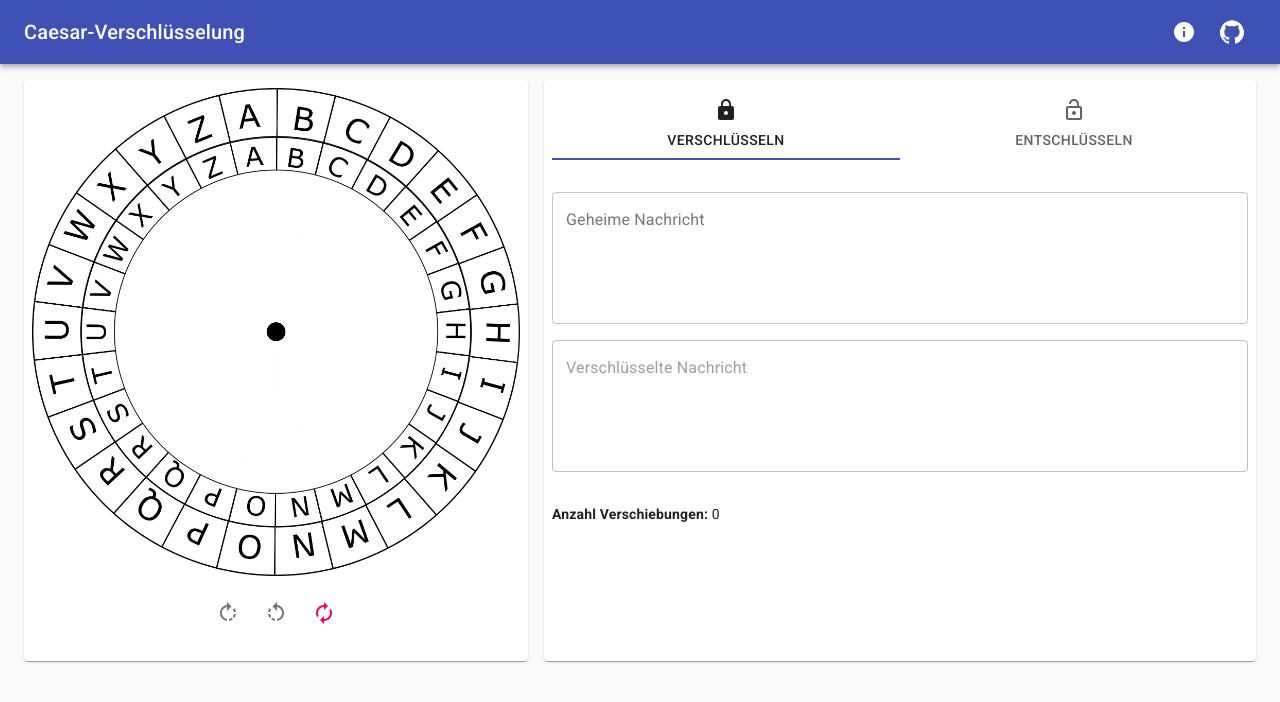
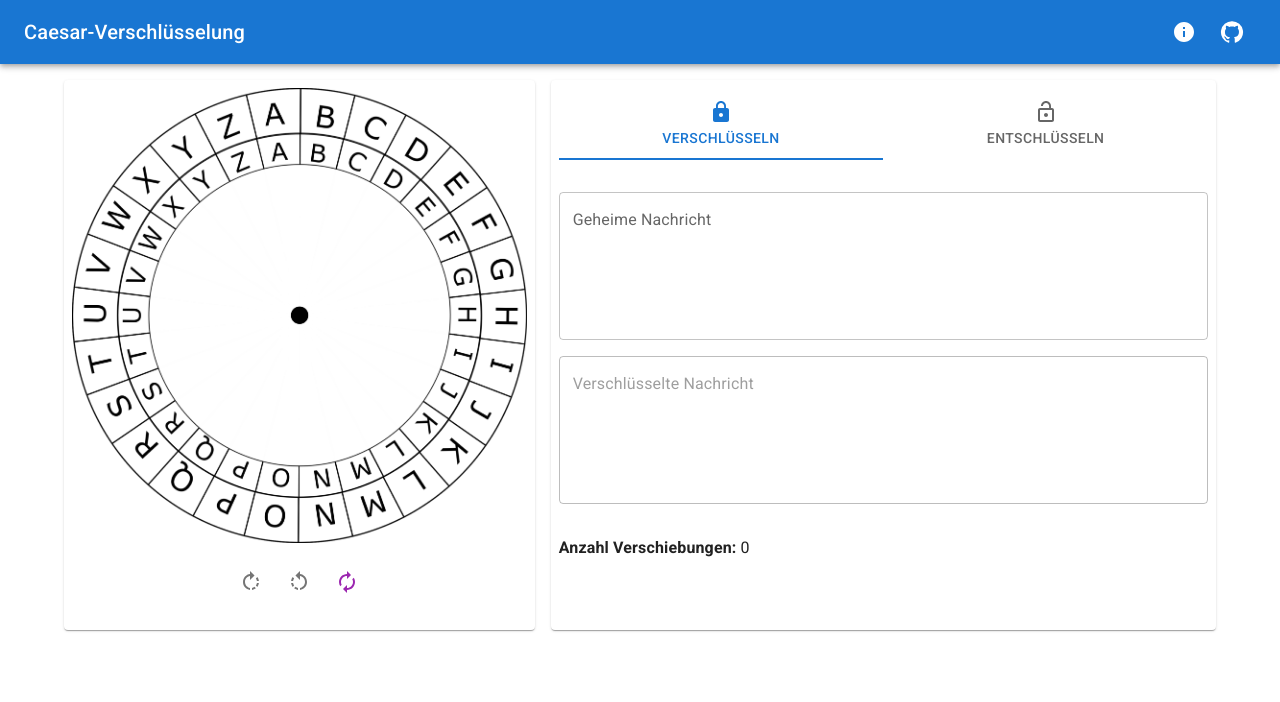
Before and after one commit to kkrings/react-caesar-cipher, a React (Create React App) app: page / in a window 1280 px wide. Shown: the top 702 px of the page. Built offline with nearby package versions, Linux system fonts and the light colour scheme.

Commit message:
Upgrade to Material UIversion 5.

```diff
--- a/src/App.tsx
+++ b/src/App.tsx
@@ -1,5 +1,5 @@
 import * as React from 'react';
-import { Container, Grid, Paper } from '@material-ui/core';
+import { Container, Grid, Paper } from '@mui/material';
 import { CipherAppBar } from './components/cipher-app-bar/CipherAppBar';
 import { CipherControl } from './components/cipher-control/CipherControl';
 import { CipherDisks } from './components/cipher-disks/CipherDisks';
--- a/src/components/cipher-app-bar/CipherAppBar.tsx
+++ b/src/components/cipher-app-bar/CipherAppBar.tsx
@@ -1,6 +1,6 @@
 import * as React from 'react';
-import { AppBar, IconButton, Popper, Toolbar, Typography } from '@material-ui/core';
-import { GitHub, Info } from '@material-ui/icons';
+import { AppBar, IconButton, Popper, Toolbar, Typography } from '@mui/material';
+import { GitHub, Info } from '@mui/icons-material';
 import { CipherAppBarInfoMenu } from './cipher-app-bar-info-menu/CipherAppBarInfoMenu';
 import styles from './CipherAppBar.module.css';
 
@@ -21,7 +21,7 @@ export function CipherAppBar() {
           onClick={
             (event) => setInfoAnchor(infoAnchor === null ? event.currentTarget : null)
           }
-        >
+          size="large">
           <Info />
         </IconButton>
         <Popper
@@ -34,7 +34,7 @@ export function CipherAppBar() {
         <IconButton
           color="inherit"
           href="https://github.com/kkrings/react-caesar-cipher"
-        >
+          size="large">
           <GitHub />
         </IconButton>
       </Toolbar>
--- a/src/components/cipher-app-bar/cipher-app-bar-info-menu/CipherAppBarInfoMenu.tsx
+++ b/src/components/cipher-app-bar/cipher-app-bar-info-menu/CipherAppBarInfoMenu.tsx
@@ -1,6 +1,6 @@
 import * as React from 'react';
-import { Box, IconButton, Paper, Typography } from '@material-ui/core';
-import { Close } from '@material-ui/icons';
+import { Box, IconButton, Paper, Typography } from '@mui/material';
+import { Close } from '@mui/icons-material';
 import styles from './CipherAppBarInfoMenu.module.css';
 
 type CipherAppBarInfoMenuProps = {
@@ -11,7 +11,7 @@ export function CipherAppBarInfoMenu(props: CipherAppBarInfoMenuProps) {
   return (
     <Paper className={styles.infoMenu}>
       <Box textAlign="right">
-        <IconButton role="close" onClick={props.onCloseButtonClick}>
+        <IconButton role="close" onClick={props.onCloseButtonClick} size="large">
           <Close />
         </IconButton>
       </Box>
--- a/src/components/cipher-control/CipherControl.tsx
+++ b/src/components/cipher-control/CipherControl.tsx
@@ -1,6 +1,6 @@
 import * as React from 'react';
-import { Box, IconButton } from '@material-ui/core';
-import { Autorenew, RotateLeft, RotateRight } from '@material-ui/icons';
+import { Box, IconButton } from '@mui/material';
+import { Autorenew, RotateLeft, RotateRight } from '@mui/icons-material';
 
 type CipherControlProps = {
   onClockwiseRotation: () => void
@@ -15,14 +15,14 @@ export function CipherControl(props: CipherControlProps) {
         onClick={props.onClockwiseRotation}
         aria-label="Im Uhrzeigersinn"
         aria-controls="cipher-disk"
-      >
+        size="large">
         <RotateRight />
       </IconButton>
       <IconButton
         onClick={props.onCounterClockwiseRotation}
         aria-label="Gegen den Uhrzeigersinn"
         aria-controls="cipher-disk"
-      >
+        size="large">
         <RotateLeft />
       </IconButton>
       <IconButton
@@ -30,7 +30,7 @@ export function CipherControl(props: CipherControlProps) {
         aria-label="Auf Anfang"
         aria-controls="cipher-disk"
         color="secondary"
-      >
+        size="large">
         <Autorenew />
       </IconButton>
     </Box>
--- a/src/components/cipher-disks/CipherDisks.tsx
+++ b/src/components/cipher-disks/CipherDisks.tsx
@@ -1,6 +1,6 @@
 import * as React from 'react';
-import { Box } from '@material-ui/core';
-import { createStyles, makeStyles } from '@material-ui/core/styles';
+import { Box } from '@mui/material';
+import { ImgRot } from './ImgRot';
 import cipherInnerDisk from './CipherInnerDisk.png';
 import styles from './CipherDisks.module.css';
 
@@ -8,24 +8,16 @@ type CipherDisksProps = {
   angleDeg: number
 };
 
-const useStyles = makeStyles(() => createStyles({
-  rotated: {
-    transform: (props: CipherDisksProps) => `rotate(${props.angleDeg}deg)`
-  }
-}));
-
-export function CipherDisks(props : CipherDisksProps) {
-  const rotationStyle = useStyles(props);
-
+export function CipherDisks(props: CipherDisksProps) {
   return (
     <Box className={styles.cipherOuterDisk}>
-      <img
+      <ImgRot
         id="cipher-disk"
         src={cipherInnerDisk}
         alt="Chiffrierscheibe"
         width="100%"
         height="auto"
-        className={rotationStyle.rotated}
+        angle={props.angleDeg}
       />
     </Box>
   );
--- /dev/null
+++ b/src/components/cipher-disks/ImgRot.tsx
@@ -0,0 +1,9 @@
+import { styled } from '@mui/material/styles';
+
+type ImgRotProps = {
+  angle: number
+}
+
+export const ImgRot = styled('img')<ImgRotProps>(({ angle: angleDeg }) => ({
+  transform: `rotate(${angleDeg}deg)`
+}));
--- a/src/components/cipher-message/CipherMessage.tsx
+++ b/src/components/cipher-message/CipherMessage.tsx
@@ -1,6 +1,6 @@
 import * as React from 'react';
-import { Tab, Tabs } from '@material-ui/core';
-import { Lock, LockOpen } from '@material-ui/icons';
+import { Tab, Tabs } from '@mui/material';
+import { Lock, LockOpen } from '@mui/icons-material';
 import { CipherMessageInput } from './cipher-message-input/CipherMessageInput';
 import { CipherDirection } from '../../types/CipherDirection';
 
--- a/src/components/cipher-message/cipher-message-input/CipherMessageInput.tsx
+++ b/src/components/cipher-message/cipher-message-input/CipherMessageInput.tsx
@@ -1,5 +1,5 @@
 import * as React from 'react';
-import { Box, TextField } from '@material-ui/core';
+import { Box, TextField } from '@mui/material';
 import { CipherDirection } from '../../../types/CipherDirection';
 import { CipherService } from '../../../services/CipherService';
 import styles from './CipherMessageInput.module.css';
--- a/src/index.tsx
+++ b/src/index.tsx
@@ -1,12 +1,12 @@
 import * as React from 'react';
 import * as ReactDOM from 'react-dom';
-import { createMuiTheme, ThemeProvider } from '@material-ui/core/styles';
-import { CssBaseline } from '@material-ui/core';
-import { deDE } from '@material-ui/core/locale';
+import { createTheme, ThemeProvider } from '@mui/material/styles';
+import { CssBaseline } from '@mui/material';
+import { deDE } from '@mui/material/locale';
 import { App } from './App';
 import { reportWebVitals } from './reportWebVitals';
 
-const theme = createMuiTheme({}, deDE);
+const theme = createTheme(undefined, deDE);
 
 ReactDOM.render(
   <React.StrictMode>
```
Also changed, not shown: package.json (+20 -27 lines), 1 other file (tests, documents, lock files or other folders).
